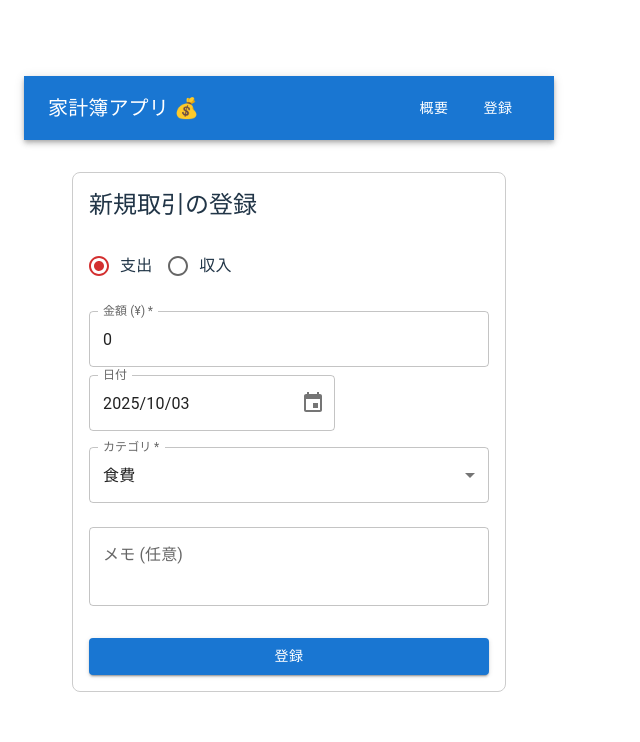
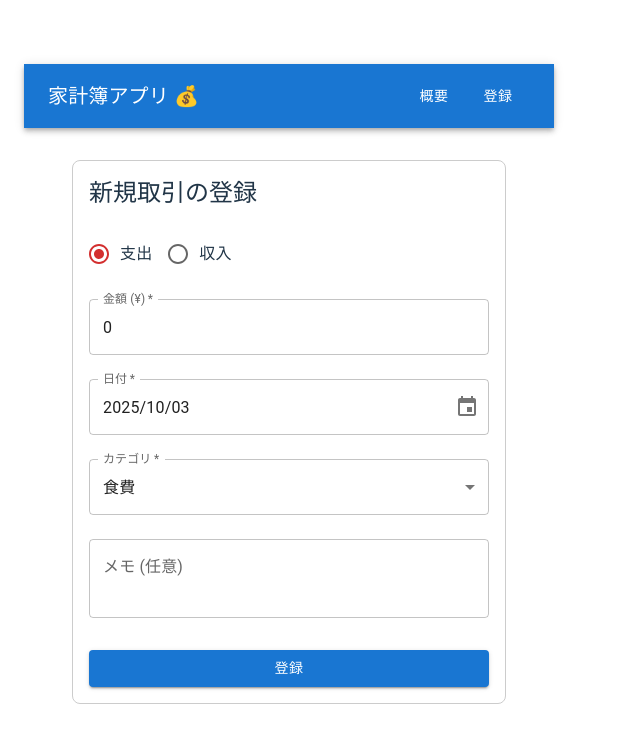
Before and after one commit to Bioinformatics-And-Bioengineering/hackathon2025_10_frontend1, a React (Vite) app in the folder my-app/: page /add in a window 1280 px wide. Shown: the top 742 px of the page, without its empty margins (0-640 px from the left). Built offline with nearby package versions, Linux system fonts and the light colour scheme.

Commit message:
pythonと通信

```diff
--- a/my-app/src/components/TransactionForm.jsx
+++ b/my-app/src/components/TransactionForm.jsx
@@ -1,4 +1,5 @@
 import React, { useState } from 'react';
+import { useNavigate } from 'react-router-dom';
 import {
   Box,
   TextField,
@@ -15,53 +16,106 @@ import {
 import { DatePicker } from '@mui/x-date-pickers/DatePicker';
 import { LocalizationProvider } from '@mui/x-date-pickers/LocalizationProvider';
 import { AdapterDateFns } from '@mui/x-date-pickers/AdapterDateFns';
-// date-fnsの日本語ロケールを使用（必要に応じて）
 import { ja } from 'date-fns/locale';
 
 // 仮のカテゴリデータ
 const categories = ['食費', '交通費', '趣味', '給与', 'その他'];
 
-const TransactionForm = () => {
-  // フォームの初期状態をuseStateで定義
+// Dateオブジェクトを "YYYY-MM-DD" 形式の文字列に変換するヘルパー
+const formatDateToKey = (date) => {
+  if (!date) return '';
+  const d = new Date(date);
+  const year = d.getFullYear();
+  const month = String(d.getMonth() + 1).padStart(2, '0');
+  const day = String(d.getDate()).padStart(2, '0');
+  return `${year}-${month}-${day}`;
+};
+
+// Propsとして onAddTransaction を受け取る
+const TransactionForm = ({ onAddTransaction }) => {
+  const navigate = useNavigate();
+
   const [formData, setFormData] = useState({
-    type: 'expense', // 'expense' または 'income'
+    type: 'expense',
     amount: 0,
     category: categories[0],
     date: new Date(),
     memo: '',
   });
+  const [isSubmitting, setIsSubmitting] = useState(false);
 
-  // テキスト入力やラジオボタン変更時のハンドラ
   const handleChange = (e) => {
     const { name, value } = e.target;
-    // 金額フィールドの場合はNumber型に変換
     setFormData({
       ...formData,
       [name]: name === 'amount' ? Number(value) : value
     });
   };
 
-  // Selectボックス変更時のハンドラ
   const handleSelectChange = (e) => {
     setFormData({ ...formData, category: e.target.value });
   };
 
-  // DatePicker変更時のハンドラ
   const handleDateChange = (date) => {
     setFormData({ ...formData, date });
   };
 
-  // フォーム送信時のハンドラ
-  const handleSubmit = (e) => {
+
+  // フォーム送信時のハンドラ (非同期関数)
+  const handleSubmit = async (e) => {
     e.preventDefault();
-    console.log('登録データ:', formData);
-    // TODO: ここでバックエンドAPIへデータを送信する処理を実装
-    alert('取引を登録しました！ (コンソールを確認)');
+    setIsSubmitting(true);
+
+    const newTransactionData = {
+      type: formData.type,
+      amount: formData.amount,
+      category: formData.category,
+      memo: formData.memo,
+      date: formatDateToKey(formData.date),
+    };
+
+    try {
+      // バックエンドAPIへの POST リクエスト
+      const API_URL = 'http://localhost:5000/api';
+
+      const response = await fetch(API_URL, {
+        method: 'POST',
+        headers: {
+          'Content-Type': 'application/json',
+        },
+        body: JSON.stringify(newTransactionData),
+      });
+
+      if (!response.ok) {
+        const errorData = await response.json();
+        throw new Error(`API Error: ${errorData.message || response.statusText}`);
+      }
+
+      const savedTransaction = await response.json();
+
+      // 親コンポーネント (App.jsx) の状態を更新
+      onAddTransaction(savedTransaction);
+
+      alert('✅ 取引が正常に登録されました！');
+
+      // 画面遷移を実行
+      navigate('/');
+
+    } catch (error) {
+      console.error("取引登録エラー:", error);
+      alert(`取引登録中にエラーが発生しました: ${error.message}`);
+    } finally {
+      setIsSubmitting(false);
+    }
   };
 
   return (
     <LocalizationProvider dateAdapter={AdapterDateFns} adapterLocale={ja}>
-      <Box component="form" onSubmit={handleSubmit} sx={{ maxWidth: 400, mx: 'auto', p: 2, border: '1px solid #ccc', borderRadius: 2 }}>
+      <Box
+        component="form"
+        onSubmit={handleSubmit}
+        sx={{ maxWidth: 400, mx: 'auto', p: 2, border: '1px solid #ccc', borderRadius: 2 }}
+      >
         <Typography variant="h5" gutterBottom>
           新規取引の登録
         </Typography>
@@ -74,7 +128,7 @@ const TransactionForm = () => {
           </RadioGroup>
         </FormControl>
 
-        {/* 金額 */}
+        {/* 💰 金額 (¥) - 復元した部分 💰 */}
         <TextField
           label="金額 (¥)"
           type="number"
@@ -87,12 +141,11 @@ const TransactionForm = () => {
         />
 
         {/* 日付 */}
-        {/* MUI v5ではrenderInputは不要になりつつありますが、互換性のため残すこともあります */}
         <DatePicker
           label="日付"
           value={formData.date}
           onChange={handleDateChange}
-          renderInput={(params) => <TextField {...params} margin="normal" fullWidth required />}
+          slotProps={{ textField: { margin: "normal", fullWidth: true, required: true } }}
         />
 
         {/* カテゴリ */}
@@ -132,8 +185,9 @@ const TransactionForm = () => {
           color="primary"
           sx={{ mt: 3 }}
           fullWidth
+          disabled={isSubmitting}
         >
-          登録
+          {isSubmitting ? '登録中...' : '登録'}
         </Button>
       </Box>
     </LocalizationProvider>
```
